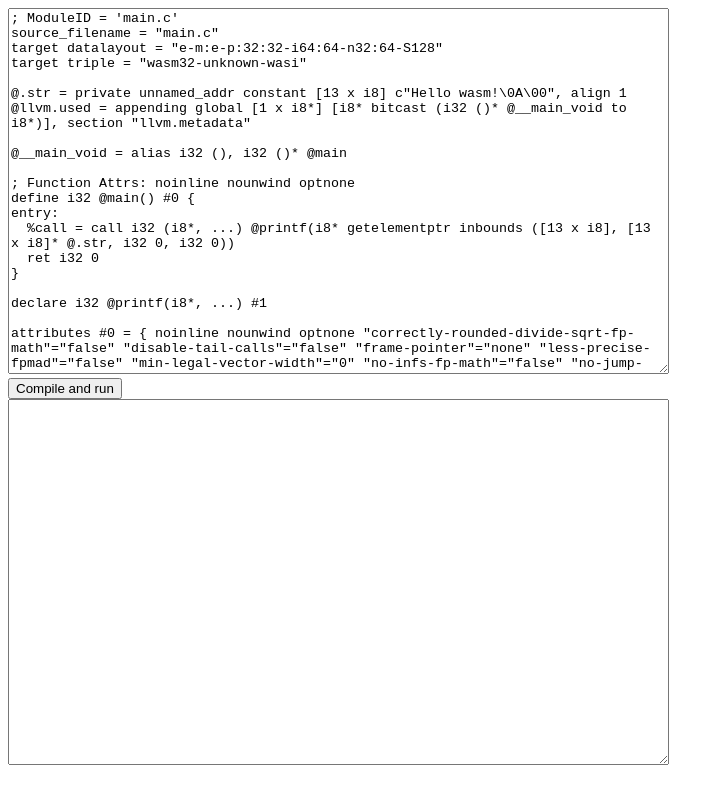
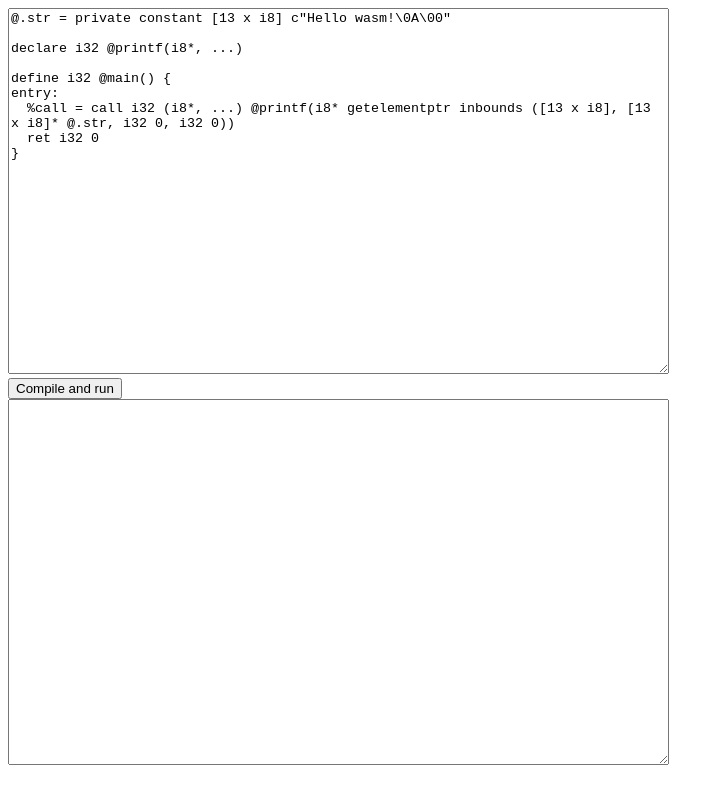
Before and after one commit to soedirgo/llvm-wasm, a plain HTML site: page index.html in a window 1280 px wide. Shown: the whole page, without its empty margins (0-724 px from the left). Drawn offline with Linux system fonts and the light colour scheme.

Commit message:
simplify default .ll code

```diff
--- a/index.html
+++ b/index.html
@@ -139,33 +139,15 @@
     </head>
     <body>
         <textarea id="input" cols="80" rows="24" spellcheck="false">
-; ModuleID = 'main.c'
-source_filename = "main.c"
-target datalayout = "e-m:e-p:32:32-i64:64-n32:64-S128"
-target triple = "wasm32-unknown-wasi"
+@.str = private constant [13 x i8] c"Hello wasm!\0A\00"
 
-@.str = private unnamed_addr constant [13 x i8] c"Hello wasm!\0A\00", align 1
-@llvm.used = appending global [1 x i8*] [i8* bitcast (i32 ()* @__main_void to i8*)], section "llvm.metadata"
+declare i32 @printf(i8*, ...)
 
-@__main_void = alias i32 (), i32 ()* @main
-
-; Function Attrs: noinline nounwind optnone
-define i32 @main() #0 {
+define i32 @main() {
 entry:
   %call = call i32 (i8*, ...) @printf(i8* getelementptr inbounds ([13 x i8], [13 x i8]* @.str, i32 0, i32 0))
   ret i32 0
 }
-
-declare i32 @printf(i8*, ...) #1
-
-attributes #0 = { noinline nounwind optnone "correctly-rounded-divide-sqrt-fp-math"="false" "disable-tail-calls"="false" "frame-pointer"="none" "less-precise-fpmad"="false" "min-legal-vector-width"="0" "no-infs-fp-math"="false" "no-jump-tables"="false" "no-nans-fp-math"="false" "no-signed-zeros-fp-math"="false" "no-trapping-math"="true" "stack-protector-buffer-size"="8" "unsafe-fp-math"="false" "use-soft-float"="false" }
-attributes #1 = { "correctly-rounded-divide-sqrt-fp-math"="false" "disable-tail-calls"="false" "frame-pointer"="none" "less-precise-fpmad"="false" "no-infs-fp-math"="false" "no-nans-fp-math"="false" "no-signed-zeros-fp-math"="false" "no-trapping-math"="true" "stack-protector-buffer-size"="8" "unsafe-fp-math"="false" "use-soft-float"="false" }
-
-!llvm.module.flags = !{!0}
-!llvm.ident = !{!1}
-
-!0 = !{i32 1, !"wchar_size", i32 4}
-!1 = !{!"clang version 11.1.0"}
         </textarea>
         <br/>
         <input id="compile-and-run" value="Compile and run" type="button" onclick="compileAndRun()">
```
